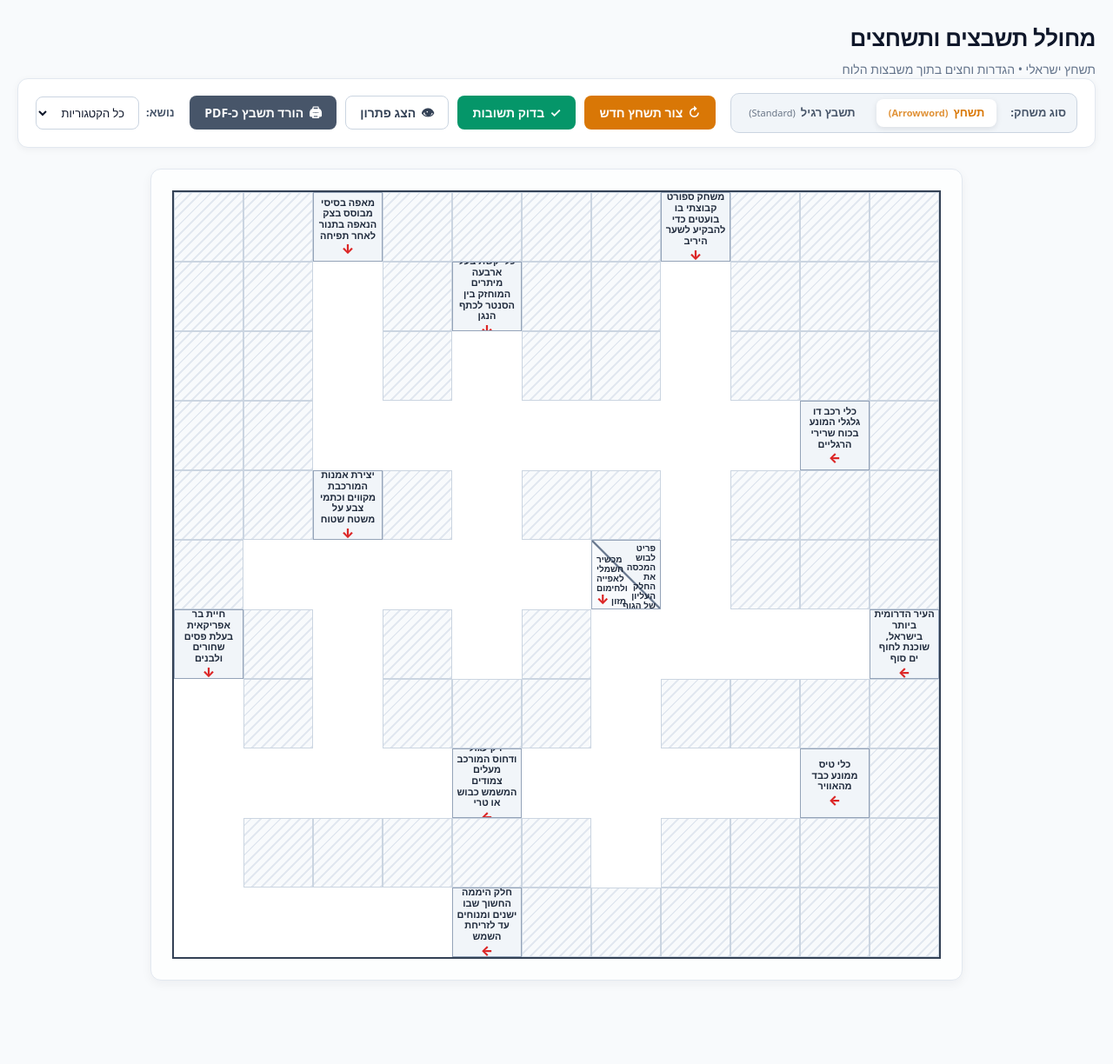
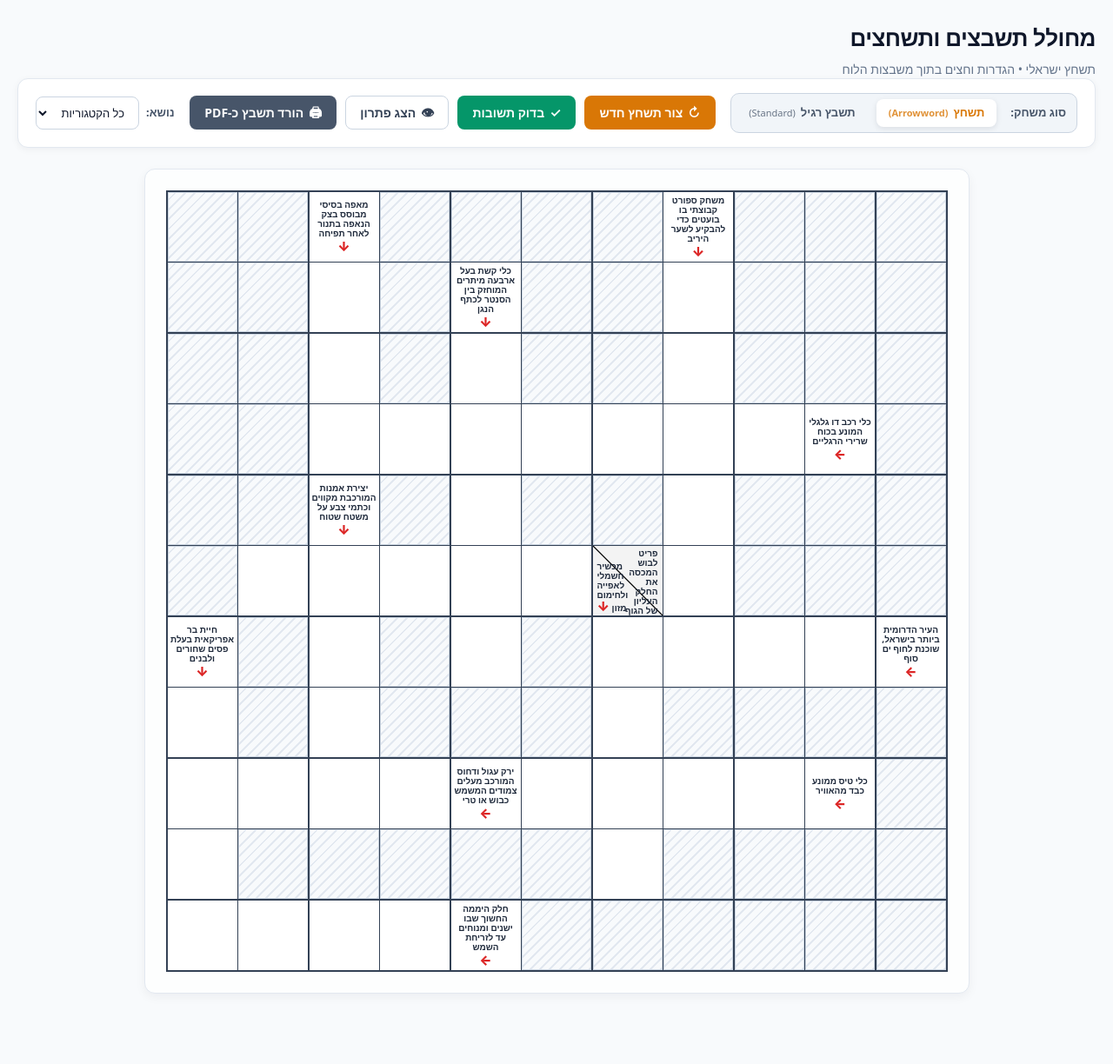
Before and after one commit to AVTsoof/crossword-app, a Jekyll site: the page index.html, which Jekyll copies as it is, in a window 1280 px wide. Shown: the whole page at 87% size. Built offline with Jekyll 4.4.1, drawn with Linux system fonts in a browser that asks for light colours.

Commit message:
Fix Hebrew final letter normalization and improve PDF export formatting

```diff
--- a/app.js
+++ b/app.js
@@ -1,12 +1,28 @@
 let allWords = [];
 let currentPuzzle = null;
 let currentMode = 'arrowword'; // 'arrowword' (default) or 'standard'
+
+function normalizeHebrew(str) {
+  const finalToRegular = {
+    'ך': 'כ',
+    'ם': 'מ',
+    'ן': 'נ',
+    'ף': 'פ',
+    'ץ': 'צ'
+  };
+  return str.replace(/[ךםןףץ]/g, char => finalToRegular[char] || char);
+}
 
 async function init() {
   try {
     const res = await fetch('words.json');
     if (!res.ok) throw new Error(`HTTP error ${res.status}`);
-    allWords = await res.json();
+    const rawWords = await res.json();
+    allWords = rawWords.map(item => ({
+      ...item,
+      word: normalizeHebrew(item.word),
+      answer: normalizeHebrew(item.word)
+    }));
 
     populateCategories();
     setupEventListeners();
@@ -612,32 +628,41 @@
 // Start app
 document.addEventListener('DOMContentLoaded', init);
 
-function generatePDF() {
-  const element = document.getElementById('pdf-export-container');
+async function generatePDF() {
+  const container = document.getElementById('pdf-export-container');
+  if (!container) return;
 
-  // Configure the PDF settings
+  // 1. Add export styling
+  container.classList.add('pdf-export-active');
+
+  // 2. Configure html2pdf options
   const opt = {
-    margin:       [10, 10, 10, 10], // Top, Left, Bottom, Right margins in mm
-    filename:     'crossword-puzzle.pdf',
-    image:        { type: 'jpeg', quality: 0.98 },
+    margin:       [10, 10, 10, 10], // Margins in mm (top, right, bottom, left)
+    filename:     'tashhet-puzzle.pdf',
+    image:        { type: 'jpeg', quality: 1.0 },
     html2canvas:  {
-      scale: 2, // Higher scale increases resolution
+      scale: 2,           // Sharp text rendering
       useCORS: true,
+      backgroundColor: '#ffffff',
+      logging: false,
+      scrollX: 0,
       scrollY: 0
     },
-    jsPDF:        {
+    jsPDF: {
       unit: 'mm',
       format: 'a4',
-      orientation: 'landscape' // Fits wide grids much better
-    }
+      orientation: 'landscape' // Fits horizontal crosswords cleanly
+    },
+    pagebreak: { mode: ['css', 'legacy'] }
   };
 
-  // Temporarily add a class to adjust layout specifically for the snapshot
-  element.classList.add('pdf-mode');
-
-  // Generate and save the PDF
-  html2pdf().set(opt).from(element).save().then(() => {
-    // Remove the temporary class after download completes
-    element.classList.remove('pdf-mode');
-  });
+  try {
+    // 3. Render and save PDF
+    await html2pdf().set(opt).from(container).save();
+  } catch (err) {
+    console.error('PDF export failed:', err);
+  } finally {
+    // 4. Restore regular screen styling
+    container.classList.remove('pdf-export-active');
+  }
 }
--- a/index.html
+++ b/index.html
@@ -81,8 +81,8 @@
         </div>
       </section>
 
-      <!-- The html2pdf-pagebreak class tells the library to split pages here -->
-      <div class="html2pdf__page-break"></div>
+      <!-- Forces html2pdf to split page here -->
+      <div style="page-break-before: always; height: 1px;"></div>
 
       <section id="solution-view" class="solution-section solution-page hidden">
         <div class="solution-header">
--- a/style.css
+++ b/style.css
@@ -344,20 +344,19 @@
 .arrowword-cell {
   width: var(--cell-size);
   height: var(--cell-size);
-  background-color: #f1f5f9;
+  background-color: #f3f3f3;
   position: relative;
-  border: 1px solid #94a3b8;
   box-sizing: border-box;
-  font-size: 11px;
+  font-size: 10px;
   font-weight: 700;
-  line-height: 1.15;
+  line-height: 1.1;
   text-align: center;
   overflow: hidden;
   display: flex;
   flex-direction: column;
   justify-content: center;
   align-items: center;
-  padding: 4px;
+  padding: 2px;
   color: #1e293b;
   user-select: none;
 }
@@ -372,7 +371,7 @@
 
 /* Arrowword Double Clue Cell (Diagonal Split) */
 .arrowword-cell.double-clue {
-  background: linear-gradient(to bottom left, #f1f5f9 48.5%, #64748b 49.5%, #64748b 50.5%, #f8fafc 51.5%);
+  background: linear-gradient(to bottom left, #f3f3f3 49%, #000 50%, #f3f3f3 51%);
   display: block;
   padding: 0;
 }
@@ -543,23 +542,27 @@
 /* ========================================================= */
 /* GRID CELLS & INTERACTIONS                                 */
 /* ========================================================= */
-.grid {
-  display: grid;
-  grid-template-columns: repeat(var(--cols), 80px);
-  grid-template-rows: repeat(var(--rows), 80px);
-  gap: 0px; /* Use 0px gap for Arrowwords to prevent double-thick borders */
-  width: fit-content;
-  direction: rtl;
-}
-
-.crossword-grid {
+.grid, .crossword-grid {
   display: grid;
   grid-template-columns: repeat(var(--cols), var(--cell-size, 80px));
   grid-template-rows: repeat(var(--rows), var(--cell-size, 80px));
-  gap: 0px;
+  background-color: #000; /* Serves as solid grid line background */
+  gap: 1.5px;             /* Produces clean, non-disappearing grid lines */
+  border: 2px solid #000;
   width: fit-content;
   direction: rtl;
   margin: 0 auto;
+}
+
+/* Individual Cell Base */
+.cell, .grid-cell, .arrowword-cell {
+  box-sizing: border-box;
+  background-color: #fff;
+  position: relative;
+  display: flex;
+  align-items: center;
+  justify-content: center;
+  overflow: hidden;
 }
 
 .grid-cell {
@@ -720,23 +723,42 @@
 }
 
 /* ========================================================= */
-/* PDF EXPORT STYLES (.pdf-mode)                             */
+/* PDF EXPORT STYLES (.pdf-export-active)                     */
 /* ========================================================= */
-.pdf-mode {
-  /* Ensure the container takes up standard A4 proportions */
-  width: 100%;
-  background: white;
-  padding: 10px;
+.pdf-export-active {
+  width: 1000px !important;
+  max-width: 1000px !important;
+  margin: 0 auto !important;
+  background: #ffffff !important;
 }
 
-.pdf-mode #solution-view {
+.pdf-export-active #solution-view {
   display: block !important;
 }
 
-.pdf-mode .grid {
-  /* Slightly scale down the grid to guarantee it fits horizontally on the PDF */
-  transform: scale(0.85);
-  transform-origin: top right; /* Align scaling to the right for RTL */
+.pdf-export-active .grid-wrapper {
+  box-shadow: none !important;
+  border: none !important;
+  padding: 0 !important;
+  background: transparent !important;
+}
+
+.pdf-export-active .grid {
+  --cell-size: 50px; /* Scaled down proportionally for A4 */
+  margin: 0 auto 20px auto;
+}
+
+.pdf-export-active .arrowword-cell {
+  font-size: 7.5px !important;
+}
+
+.pdf-export-active .arrowword-cell .arrow {
+  font-size: 9px !important;
+}
+
+.pdf-export-active .grid-cell input,
+.pdf-export-active .grid-cell.solved {
+  font-size: 18px !important;
 }
 
 /* Ensure the page break div operates correctly */
```
